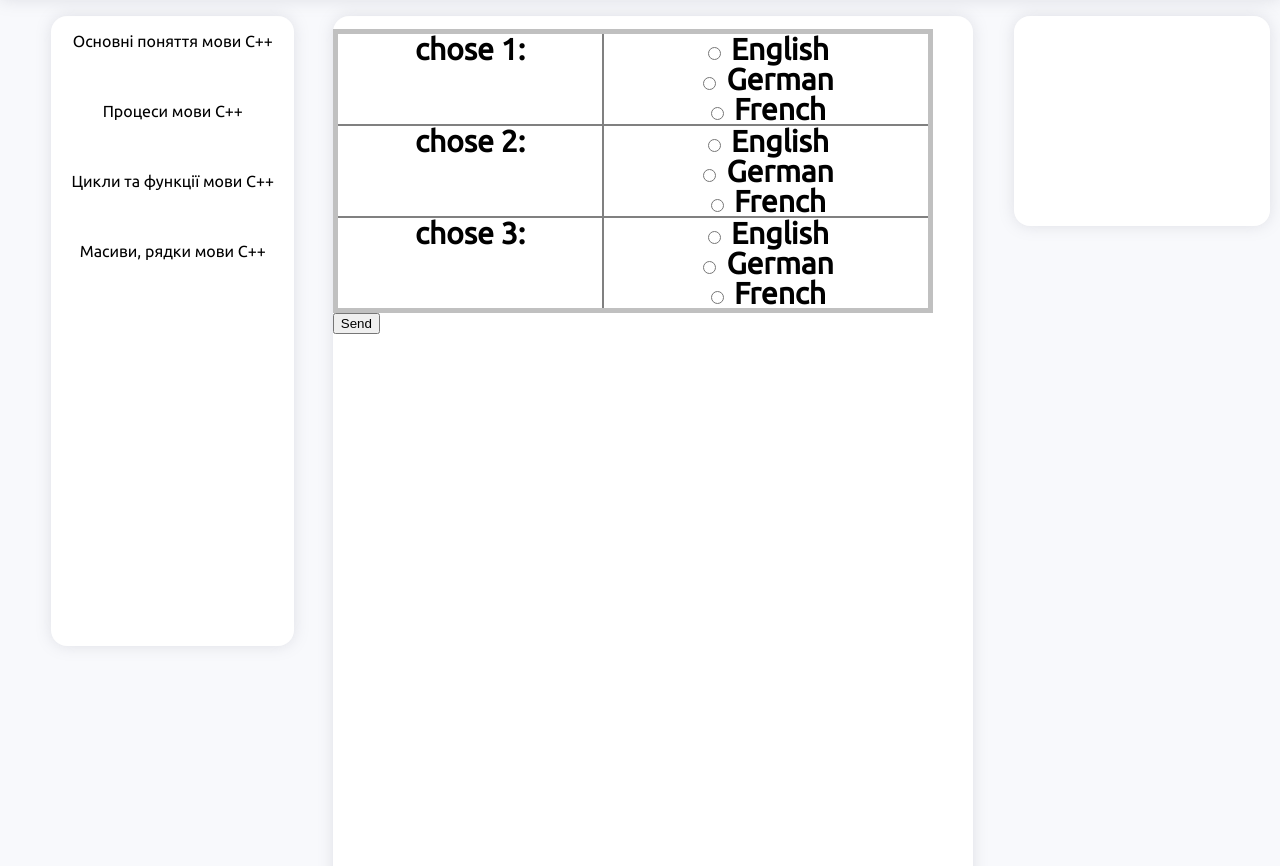
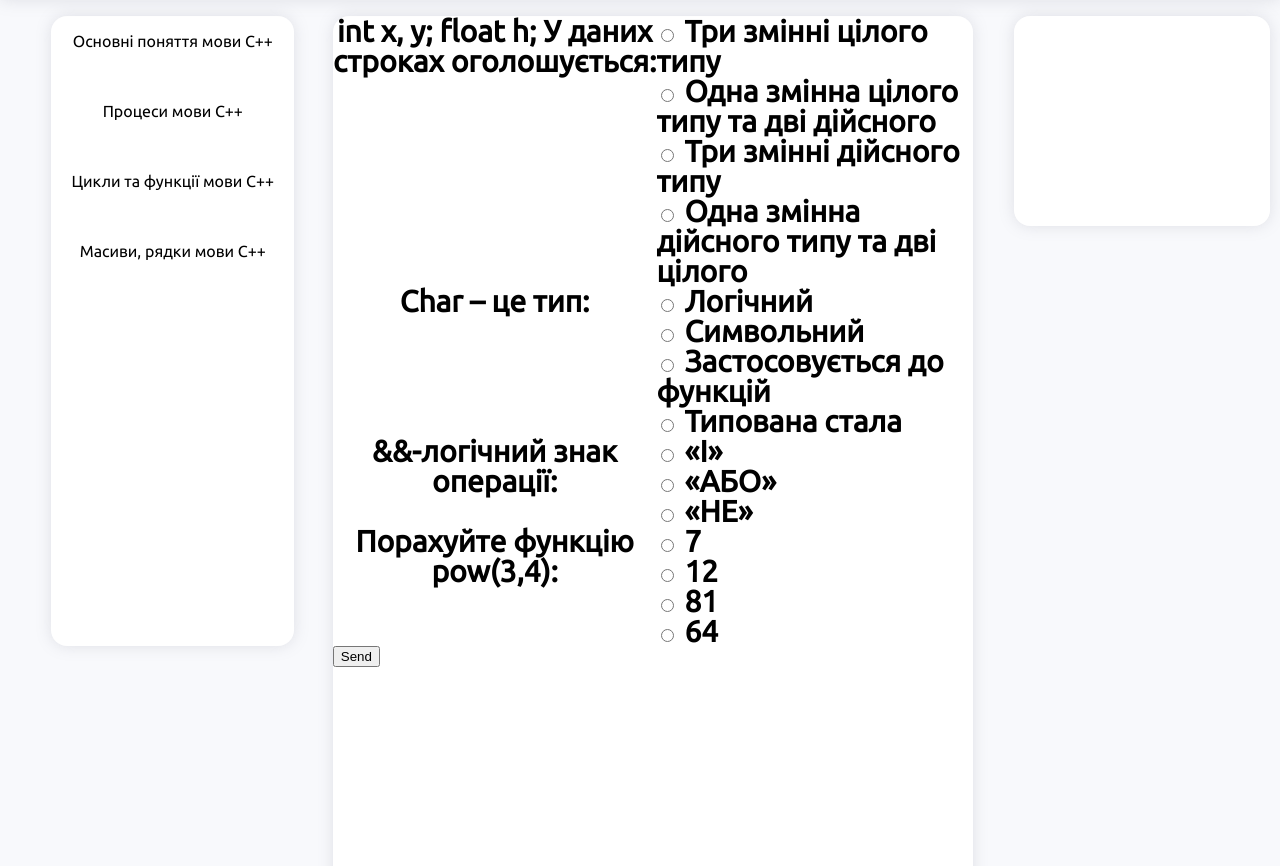
Before and after one commit to kostya-kon/multimedia_guide_for_cpp, a Django app: page /test/1/ in a window 1280 px wide. Shown: the part 64-930 px from the top of the page. Run offline with Django 3.2, Linux system fonts and the light colour scheme; some web fonts are replaced.

Commit message:
Added 1st test(test1.html). Vanya need to stylize it in tests.css file.

```diff
--- a/lessons/forms.py
+++ b/lessons/forms.py
@@ -2,7 +2,18 @@ from django import forms
 
 
 class Test1(forms.Form):
-    question1 = forms.ChoiceField(choices=((1, "English"), (2, "German"), (3, "French")), widget=forms.RadioSelect, label="chose 1")
-    question2 = forms.ChoiceField(choices=((1, "English"), (2, "German"), (3, "French")), widget=forms.RadioSelect, label="chose 2")
-    question3 = forms.ChoiceField(choices=((1, "English"), (2, "German"), (3, "French")), widget=forms.RadioSelect, label="chose 3")
+    question1 = forms.ChoiceField(choices=((1, "Три змінні цілого типу"), (2, "Одна змінна цілого типу та дві дійсного"),
+                                           (3, "Три змінні дійсного типу"), (4, "Одна змінна дійсного типу та дві цілого")),
+                                  widget=forms.RadioSelect,
+                                  label="int х, у;\n float h;\n У даних строках оголошується:")
+    question2 = forms.ChoiceField(choices=((1, "Логічний"), (2, "Символьний"),
+                                           (3, "Застосовується до функцій"), (4, "Типована стала")),
+                                  widget=forms.RadioSelect,
+                                  label="Char – це тип:")
+    question3 = forms.ChoiceField(choices=((1, "«І»"), (2, "«АБО»"), (3, "«НЕ»")),
+                                  widget=forms.RadioSelect,
+                                  label="&&-логічний знак операції:")
+    question4 = forms.ChoiceField(choices=((1, "7"), (2, "12"), (3, "81"), (4, "64")),
+                                  widget=forms.RadioSelect,
+                                  label="Порахуйте функцію pow(3,4):")
     required_css_class = "test-form"
--- a/lessons/views.py
+++ b/lessons/views.py
@@ -19,7 +19,7 @@ def lessons(request, id):
 def test(request, id):
     html_page = "tests/test" + id + ".html"
 
-    answer_dict = {'question1': ['1'], 'question2': ['2'], 'question3': ['3']}
+    answer_dict = {'question1': ['4'], 'question2': ['2'], 'question3': ['1'], 'question4': ['3']}
     context = {"form": Test1}
 
     grade = -1
--- a/static/style/text.css
+++ b/static/style/text.css
@@ -41,14 +41,14 @@ p
     color: green;
 }
 
-table
+table .regular
 {
     margin-top: 2%;
     border: 5px solid silver;
     border-radius: 16px;
     width: 600px;
 }
-th, td
+th .regular, td .regular
 {
     text-align: center;
     border: 2px solid grey;
--- a/templates/tests/test1.html
+++ b/templates/tests/test1.html
@@ -12,7 +12,7 @@
 </form>
 
 {% if grade > -1 %}
-    <h2> Your result : {{ grade }} / 3 points </h2>
+    <h2> Your result : {{ grade }} / 4 points </h2>
 {% endif %}
 
 {% endblock main %}
```
